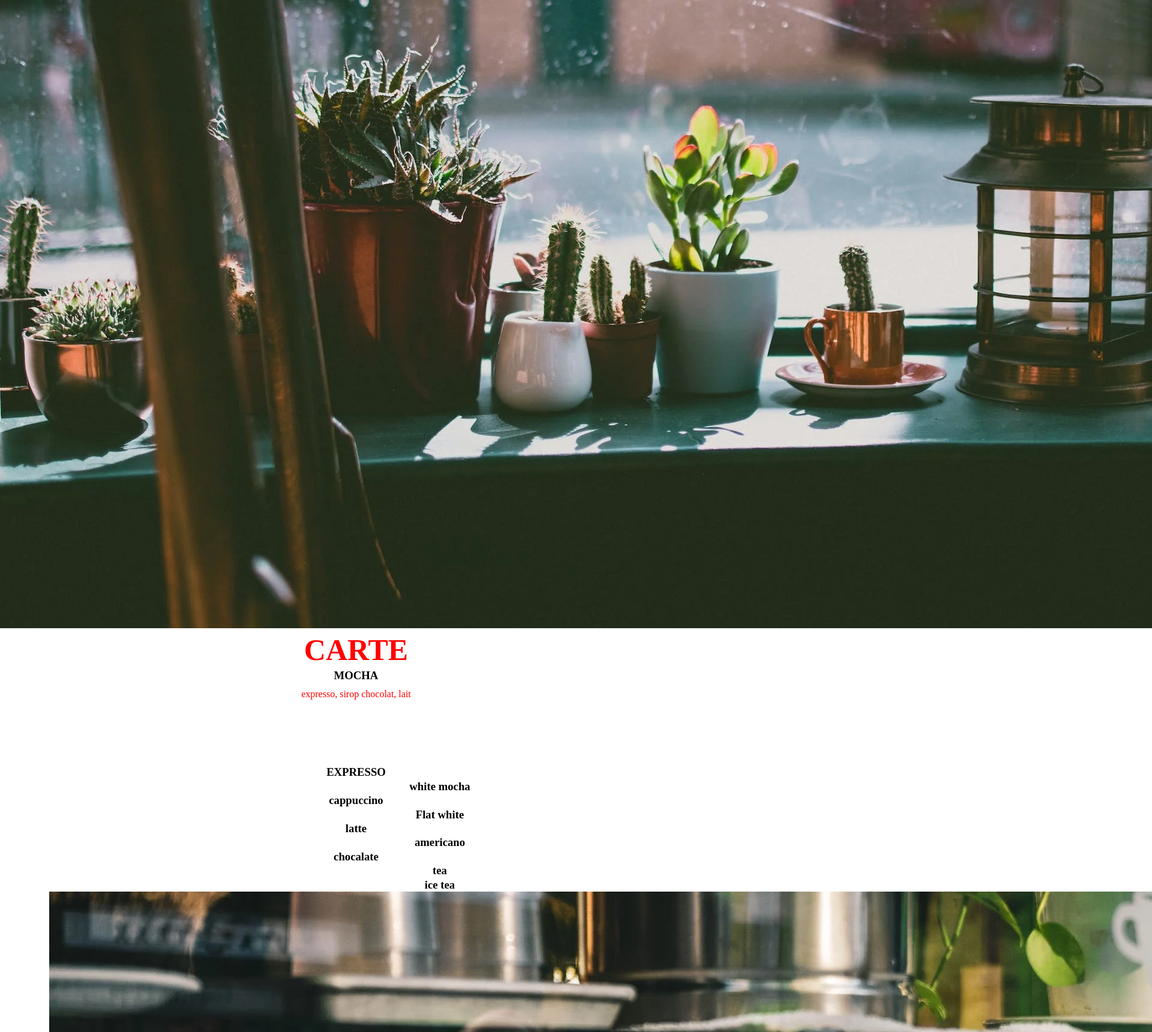
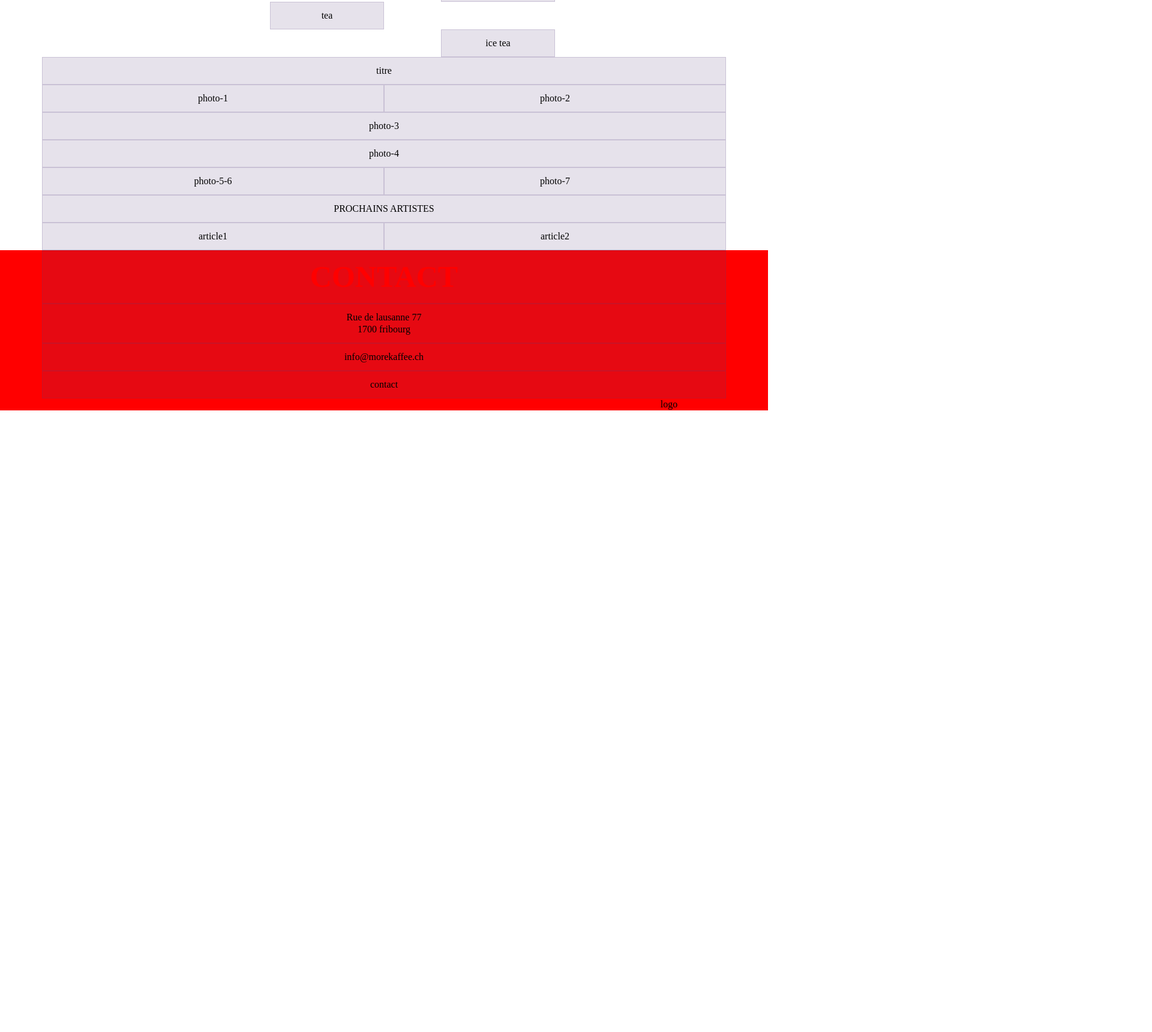
Before and after one commit to BerzanurOzen/Kaffee_more, a website built with Parcel: page src/index.html in a window 1280 px wide. Shown: the part 840-2560 px from the top of the page at 60% size, 1920 px wide, since content can reach past the window. Built offline with nearby package versions, Linux system fonts and the light colour scheme.

Commit message:
bootstrap fiini

```diff
--- a/src/index.html
+++ b/src/index.html
@@ -31,42 +31,40 @@
         </div>
       </div>
     </div>
-    <div class="img">
-      <img src="img/café/fenetre.webp" alt="" />
-    </div>
+    <div class="img"></div>
 
     <div class="container">
-      <div class="row-carte">
-        <div class="col-6 offset-4 col-lg-3 offset-0"><h2>CARTE</h2></div>
-        <div class="row-kaffee">
-          <div class="col-1 col-lg-3 offset-4">
-            <h3>MOCHA</h3>
-            <p>expresso, sirop chocolat, lait</p>
+      <div class="row">
+        <div class="col-6 offset-4 col-lg-3"><h2>CARTE</h2></div>
+          <div class="col-3 col-lg-2 offset-4">
+            MOCHA
           </div>
-          <div class="col-1 col-lg-3 offset-4">
-            <h3>EXPRESSO</h3>
+          <div class="col-3 col-lg-2 offset-7">
+          EXPRESSO
           </div>
-          <div class="col-6 offset-4 col-lg-2 offset-6">
-            <h3>white mocha</h3>
+          <div class="col-3 col-lg-2 offset-4 ">
+          white mocha
           </div>
-          <div class="col-1 col-lg-3 offset-4"><h3>cappuccino</h3></div>
-          <div class="col-6 offset-4 col-lg-2 offset-6">
-            <h3>Flat white</h3>
+          <div class="col-3 col-lg-2 offset-7">
+            cappuccino
           </div>
-          <div class="col-1 col-lg-3 offset-4">
-            <h3>latte</h3>
+          <div class="col-3 col-lg-2 offset-4">
+            Flat white
           </div>
-          <div class="col-6 offset-4 col-lg-2 offset-6">
-            <h3>americano</h3>
+          <div class="col-3 col-lg-2 offset-7">
+          latte
           </div>
-          <div class="col-1 col-lg-3 offset-4">
-            <h3>chocalate</h3>
+          <div class="col-3 col-lg-2 offset-4">
+            americano
           </div>
-          <div class="col-6 offset-4 col-lg-2 offset-6">
-            <h3>tea</h3>
+          <div class="col-3 col-lg-2 offset-7">
+            chocalate
           </div>
-          <div class="col-6 offset-4 col-lg-2 offset-6">
-            <h3>ice tea</h3>
+          <div class="col-3 col-lg-2 offset-4">
+            tea
+          </div>
+          <div class="col-3 col-lg-2 offset-7">
+          ice tea
           </div>
         </div>
       </div>
@@ -74,7 +72,6 @@
     <div class="container">
       <div class="row">
         <div class="img-horaire">
-          <img src="../src/img/café/pexels-photo-2323432.webp" alt="" />
           <div class="img-texte">
             <h2>HORAIRES</h2>
             <h3>LUN-VEN</h3>
@@ -88,22 +85,43 @@
     <div class="container">
       <div class="row">
         <div class="col-12">titre</div>
-        <div class="row">
-          <div class="col-3 col-lg-6">photo-1</div>
-          <div class="col-3 col-lg-6">photo-2</div>
-          <div class="row">
-            <div class="col-12">photo-3</div>
 
-          <div class="row">
-            <div class="col-12">photo-4</div>
+        <div class="col-3 col-lg-6">photo-1</div>
+        <div class="col-3 col-lg-6">photo-2</div>
+        <div class="col-12">photo-3</div>
+        <div class="col-12">photo-4</div>
+        <div class="col">photo-5-6</div>
+        <div class="col-3 col-lg-6">photo-7</div>
+      </div>
+    </div>
 
-          <div class="row">
-            <div class="col">photo-5-6</div>
-            <div class="col-3 col-lg-6">photo-7</div>
-          </div>
+    <div class="container">
+      <div class="row">
+        <div class="col-12">PROCHAINS ARTISTES</div>
+        <div class="col-12 col-lg-6">
+          <article>article1</article>
+        </div>
+        <div class="col-12 col-lg-6">
+          <article>article2</article>
         </div>
       </div>
     </div>
+    <footer>
+      <div class="container">
+        <div class="row">
+          <div class="col-12"><H2 class="footer-title">CONTACT</H2></div>
+          <div class="col-12"> <a href="https://www.google.com/maps/place/Rue+de+Lausanne+77,+
+            1700+Fribourg/@46.8054248,7.1572226,17z/data=!3m1!4b1!4m5!3m4!1s0x478e692fd5a46cb7:
+            0x3f466c2a04ceabca!8m2!3d46.8054248!4d7.1572226">
+            Rue de lausanne 77 <br> 1700 fribourg
+          </a></div>
+          <div class="col-12"> <a href="mailto:info@morekaffee.ch">info@morekaffee.ch</a></div>
+          <div class="col-12">contact</div>
+          <div class=" col-lg-2 offset-10">logo</div>
+        </div>
+      </div>
+    </footer>
+
     <script src="js/main.js" type="module"></script>
   </body>
 </html>
--- a/src/scss/main.scss
+++ b/src/scss/main.scss
@@ -75,6 +75,7 @@ p {
 .img {
   max-width: 100%;
   height: auto;
+  display: block;
 }
 
 .img-texte {
@@ -85,3 +86,11 @@ p {
   font-size: 18px;
   color: red;
 }
+footer {
+  background-color: #ff0000;
+  text-align: right;
+}
+a {
+  text-decoration: none;
+  text-align: right;
+}
```
